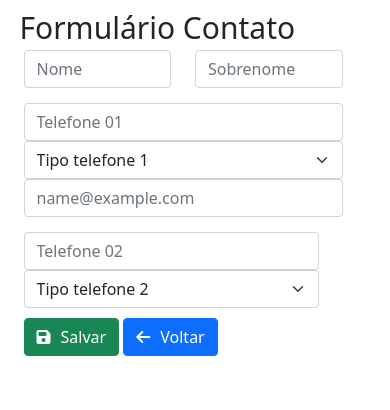
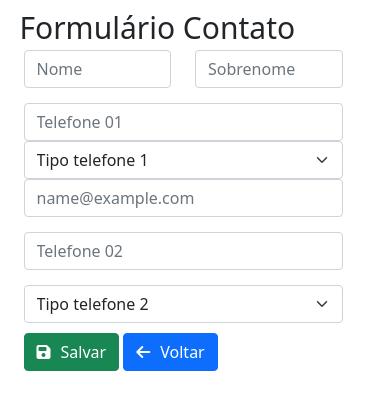
Before and after one commit to arthurGNZ/TrabalhoTAI, a PHP site: page /Paginas/formContato.php in a window 390 px wide. Shown: the part 56-466 px from the top of the page. Run offline with PHP 8.4, Linux system fonts and the light colour scheme; some libraries are stand-ins or nearby versions.

Commit message:
Update formContato.php

```diff
--- a/Paginas/formContato.php
+++ b/Paginas/formContato.php
@@ -61,11 +61,10 @@
         <div class="col-md-6">
           <input type="email" class="form-control" placeholder="name@example.com" name="email" id="email">
         </div>
-        <div class="row form">
-          <div class="col-md-3">
+          <div class="col-md-3 form">
             <input type="text" class="form-control" placeholder="Telefone 02" name="telefone2" id="telefone2">
           </div>
-          <div class="col-md-3">
+          <div class="col-md-3 form">
             <select id="inputState" class="form-select" id="tipo_tel2" name="tipo_tel2">
               <option>Tipo telefone 2</option>
               <option>Comercial</option>
@@ -78,7 +77,7 @@
             <button type="submit" value="Inserir" class="btn btn-success"> <i class="fa-solid fa-floppy-disk plus"></i>Salvar</button>
             <a type="button" class="btn btn-primary" href="contato.php"> <i class="fa-solid fa-arrow-left plus"></i>Voltar</a>
           </div>
-        </div>
+
     </form>
     <script src="https://kit.fontawesome.com/8fd4fa4b09.js" crossorigin="anonymous"></script>
     <script src="https://cdn.jsdelivr.net/npm/bootstrap@5.1.3/dist/js/bootstrap.bundle.min.js" integrity="sha384-ka7Sk0Gln4gmtz2MlQnikT1wXgYsOg+OMhuP+IlRH9sENBO0LRn5q+8nbTov4+1p" crossorigin="anonymous"></script>
```
